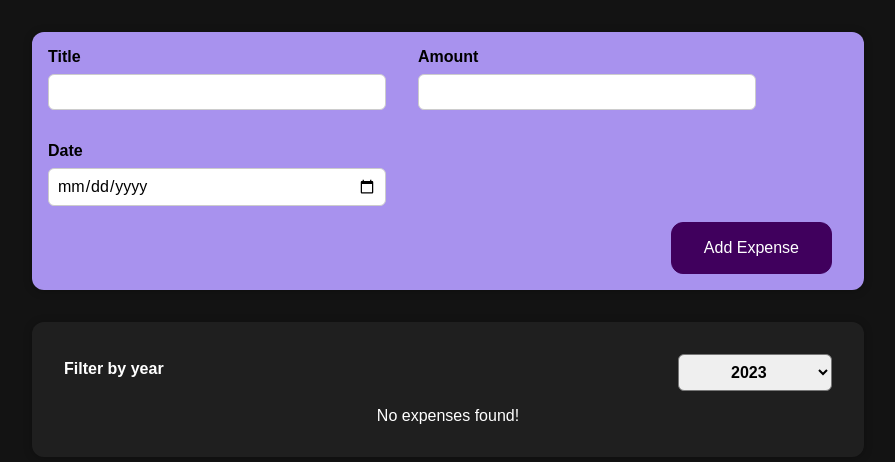
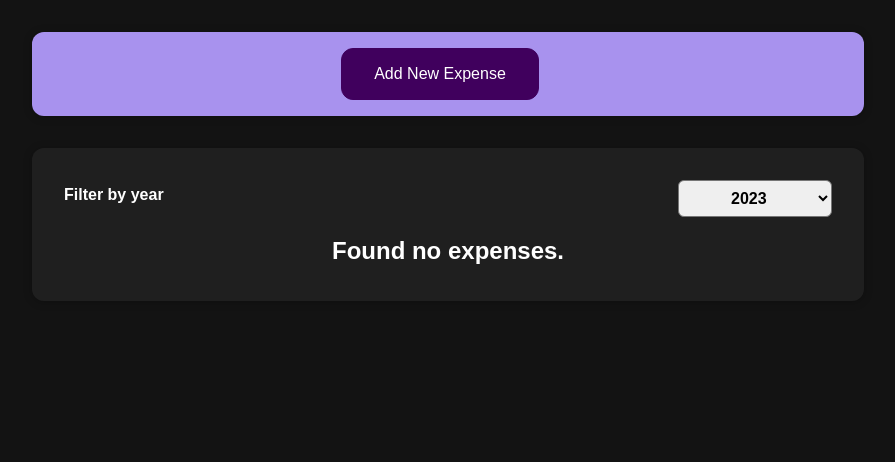
Before and after one commit to archita19/React-Course, a React (Create React App) app: page / in a window 1280 px wide. Shown: the top 462 px of the page, without its empty margins (192-1087 px from the left). Built offline with nearby package versions, Linux system fonts and the light colour scheme.

Commit message:
add conditional rendering to expense form

```diff
--- a/src/components/Expenses/ExpenseItem.js
+++ b/src/components/Expenses/ExpenseItem.js
@@ -4,6 +4,7 @@ import './ExpenseItem.css'
 
 export default function ExpenseItem({title, date, amount}) {
     return (
+        <li>
             <Card className='expense-item'>
                 <ExpenseDate date={date}/>
                 <div className='expense-item__description'>
@@ -11,5 +12,6 @@ export default function ExpenseItem({title, date, amount}) {
                     <div className='expense-item__price'>${amount}</div>
                 </div>
             </Card>
+        </li>
     )
 }
--- a/src/components/Expenses/Expenses.js
+++ b/src/components/Expenses/Expenses.js
@@ -1,8 +1,8 @@
 import { useState } from 'react'
 import Card from '../UI/Card'
 import ExpenseFilter from './ExpenseFilter'
-import ExpenseItem from './ExpenseItem'
 import './Expenses.css'
+import ExpensesList from './ExpensesList'
 
 export default function Expenses({data}) {
     const [filterYear, setFilterYear] = useState(2023)
@@ -12,17 +12,12 @@ export default function Expenses({data}) {
     }
 
     const filteredExpenses = data.filter(expense => expense.date.getFullYear() === filterYear)
-    const expenseContent = filteredExpenses.length === 0 ?
-        <p style={{color: '#fff', textAlign: 'center'}}>No expenses found!</p> :
-        filteredExpenses.map(expense =>
-            <ExpenseItem key={expense.id} title={expense.title} date={expense.date} amount={expense.amount}/>
-        )
 
     return (
         <div>
             <Card className="expenses">
                 <ExpenseFilter selected={filterYear} onChangeFilter={changeExpenseFilter}/>
-                {expenseContent}
+                <ExpensesList filteredExpenses={filteredExpenses}/>
             </Card>
         </div>
     )
--- /dev/null
+++ b/src/components/Expenses/ExpensesList.css
@@ -0,0 +1,9 @@
+.expenses-list {
+    list-style: none;
+    padding: 0;
+}
+
+.expenses-list__fallback {
+    color: white;
+    text-align: center;
+}
--- /dev/null
+++ b/src/components/Expenses/ExpensesList.js
@@ -0,0 +1,20 @@
+import ExpenseItem from './ExpenseItem'
+import './ExpensesList.css'
+
+export default function ExpensesList({filteredExpenses}) {
+    if(filteredExpenses.length === 0) {
+        return (
+            <h2 className='expenses-list__fallback'>Found no expenses.</h2>
+        )
+    }
+
+    return (
+        <ul className='expenses-list'>
+            {
+                filteredExpenses.map(expense =>
+                    <ExpenseItem key={expense.id} title={expense.title} date={expense.date} amount={expense.amount}/>
+                )
+            }
+        </ul>
+    )
+}
--- a/src/components/NewExpense/ExpenseForm.js
+++ b/src/components/NewExpense/ExpenseForm.js
@@ -17,13 +17,14 @@ export default function ExpenseForm(props) {
 
     const formSubmitHandler = e => {
         e.preventDefault()
-        // for(const [key, value] of Object.entries(formInputs)) {
-        //     if(key === 'date') console.log(`${key}: ${new Date(value)}`)
-        //     else console.log(`${key}: ${value}`)
-        // }
         const newExpense = {...formInputs, amount: Number(formInputs.amount), date: new Date(formInputs.date)}
         props.onSaveExpense(newExpense)
         setFormInputs({title: '', amount: '', date: ''})
+        props.onCancel()
+    }
+
+    const formCancelHandler = () => {
+        props.onCancel()
     }
 
     return (
@@ -43,6 +44,7 @@ export default function ExpenseForm(props) {
                 </div>
             </div>
             <div className="new-expense__actions">
+                <button type="button" onClick={formCancelHandler}>Cancel</button>
                 <button type="submit" onClick={formSubmitHandler}>Add Expense</button>
             </div>
         </form>
--- a/src/components/NewExpense/NewExpense.js
+++ b/src/components/NewExpense/NewExpense.js
@@ -1,13 +1,25 @@
+import { useState } from 'react'
 import ExpenseForm from './ExpenseForm'
 import './NewExpense.css'
 
 export default function NewExpense(props) {
+    const [isEditing, setIsEditing] = useState(false)
+
     const saveExpenseHandler = expense => {
         const newExpense = {...expense, id: `${Math.floor(Date.now() / 1000)}_${expense.title}`}
         props.onAddExpense(newExpense)
     }
 
+    const addNewExpenseHandler = () => {
+        setIsEditing(true)
+    }
+
+    const cancelHandler = () => {
+        setIsEditing(false)
+    }
+
     return <div className="new-expense">
-        <ExpenseForm onSaveExpense={saveExpenseHandler}/>
+        {!isEditing && <button onClick={addNewExpenseHandler}>Add New Expense</button>}
+        {isEditing && <ExpenseForm onSaveExpense={saveExpenseHandler} onCancel={cancelHandler}/>}
     </div>
 }
```
Lines whose indentation alone changed are shown as unchanged.
